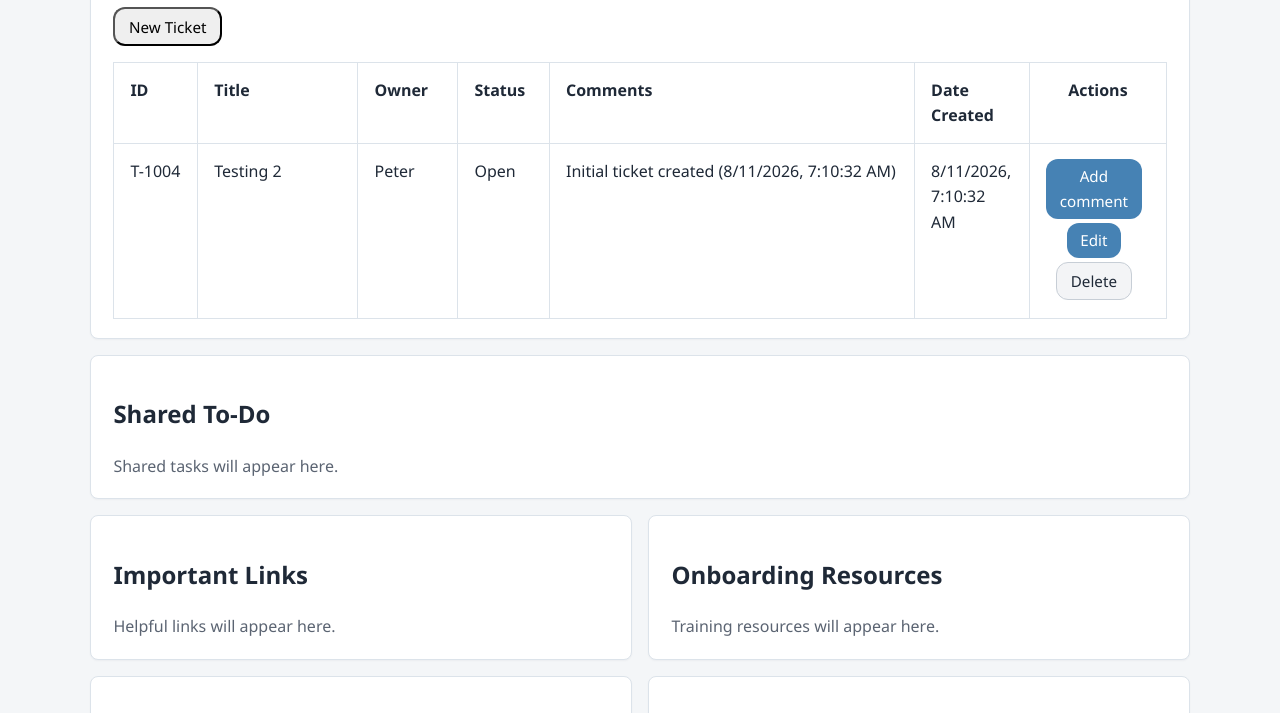
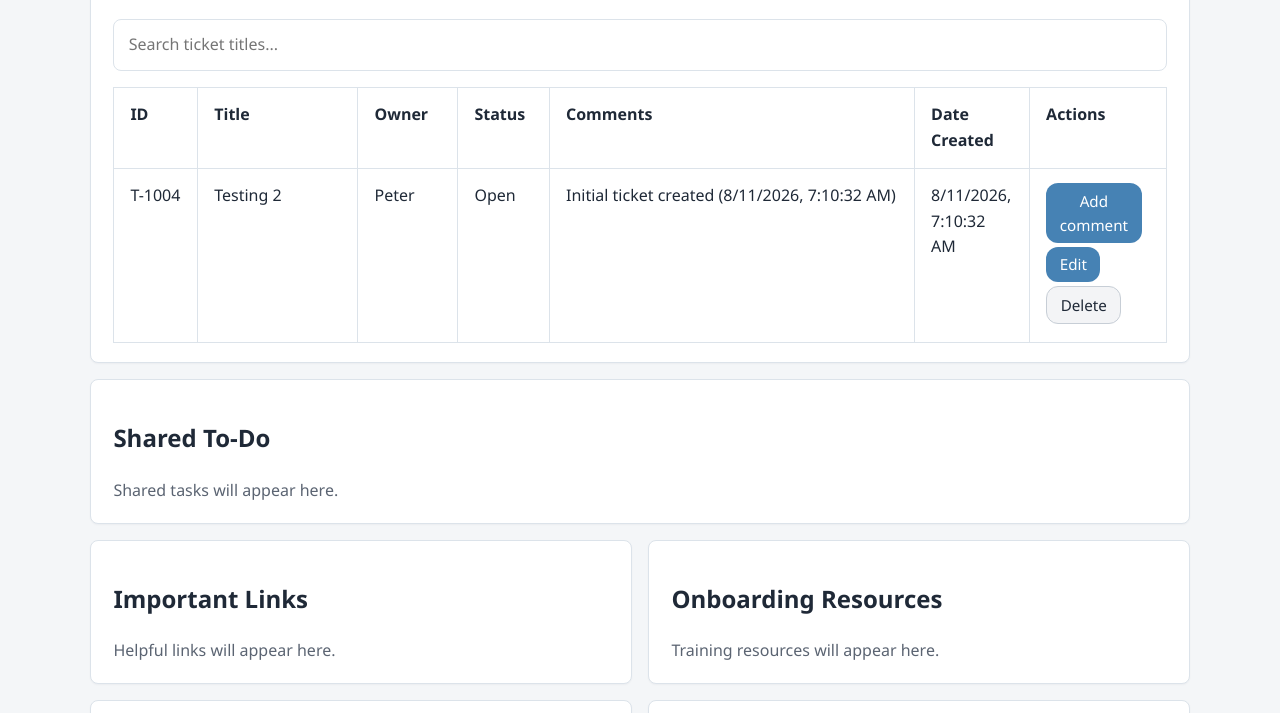
Before and after one commit to teysha-h/intern-workspace, a plain HTML site: page index.html in a window 1280 px wide. Shown: the part 325-1038 px from the top of the page. Drawn offline with Linux system fonts and the light colour scheme.

Commit message:
Ticket tracker: Added a search bar for the title field

```diff
--- a/app.js
+++ b/app.js
@@ -7,6 +7,7 @@ document.addEventListener("DOMContentLoaded", () => {
 
   let allTickets = [];
   let showForm = false;
+  let searchQuery = "";
   let writableFileHandle = null;
   let hasUnsyncedChanges = false;
   const storageKey = "intern-workspace-tickets";
@@ -256,6 +257,25 @@ document.addEventListener("DOMContentLoaded", () => {
     header.appendChild(newTicketButton);
     ticketsSection.appendChild(header);
 
+    const searchForm = document.createElement("form");
+    searchForm.className = "tickets-search";
+
+    const searchInput = document.createElement("input");
+    searchInput.type = "search";
+    searchInput.placeholder = "Search ticket titles...";
+    searchInput.value = searchQuery;
+    searchInput.name = "query";
+
+    searchForm.addEventListener("submit", (event) => {
+      event.preventDefault();
+      const formData = new FormData(searchForm);
+      searchQuery = String(formData.get("query") || "").trim();
+      renderTickets(allTickets);
+    });
+
+    searchForm.appendChild(searchInput);
+    ticketsSection.appendChild(searchForm);
+
     if (showForm) {
       const form = document.createElement("form");
       form.className = "ticket-form";
@@ -331,6 +351,20 @@ document.addEventListener("DOMContentLoaded", () => {
       ticketsSection.appendChild(form);
     }
 
+    const query = String(searchQuery || "").trim().toLowerCase();
+    const visibleTickets = query
+      ? tickets.filter((ticket) => String(ticket.title || "").toLowerCase().includes(query))
+      : tickets;
+
+    if (visibleTickets.length === 0) {
+      const noResults = document.createElement("p");
+      noResults.className = "tickets-no-results";
+      noResults.textContent = searchQuery
+        ? "No tickets match your search query."
+        : "No tickets available.";
+      ticketsSection.appendChild(noResults);
+    }
+
     const table = document.createElement("table");
     table.className = "ticket-table";
 
@@ -350,7 +384,7 @@ document.addEventListener("DOMContentLoaded", () => {
     table.appendChild(thead);
 
     const tbody = document.createElement("tbody");
-    tickets.forEach((ticket) => {
+    visibleTickets.forEach((ticket) => {
       const row = document.createElement("tr");
       const isEditing = editingTicketId === ticket.id;
 
--- a/styles.css
+++ b/styles.css
@@ -179,17 +179,28 @@ section {
   text-align: center;
 }
 
-.new-ticket-btn:hover {
-  background: #3a6f95;
+.tickets-header {
+  display: flex;
+  justify-content: space-between;
+  align-items: center;
+  gap: 1rem;
+  flex-wrap: wrap;
+  margin-bottom: 0.75rem;
 }
 
-.ticket-table tbody td:last-child {
-  text-align: center;
+.tickets-search {
+  margin-bottom: 1rem;
 }
 
-.ticket-table thead th:last-child {
-  text-align: center;
+.tickets-search input {
+  width: 100%;
+  padding: 0.75rem 0.9rem;
+  border: 1px solid var(--border);
+  border-radius: 8px;
+  font: inherit;
+  box-sizing: border-box;
 }
+
 
 .ticket-form {
   display: grid;
```
